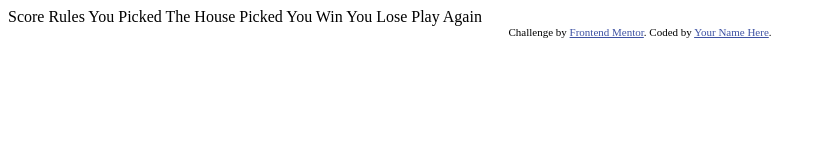
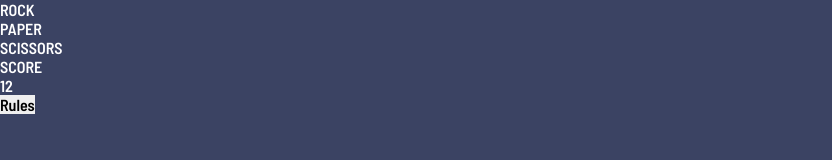
Before and after one commit to LaLeonie/Rock-Paper-Scissors, a plain HTML site: page index.html in a window 1280 px wide. Shown: the whole page, without its empty margins (0-832 px from the left). Drawn offline with Linux system fonts and the light colour scheme.

Commit message:
Adds html structure and root styling

```diff
--- a/index.html
+++ b/index.html
@@ -1,37 +1,44 @@
 <!DOCTYPE html>
 <html lang="en">
-<head>
-  <meta charset="UTF-8">
-  <meta name="viewport" content="width=device-width, initial-scale=1.0"> <!-- displays site properly based on user's device -->
+  <head>
+    <meta charset="UTF-8" />
+    <meta name="viewport" content="width=device-width, initial-scale=1.0" />
+    <!-- displays site properly based on user's device -->
+    <link rel="stylesheet" href="styles.css" />
+    <link
+      rel="icon"
+      type="image/png"
+      sizes="32x32"
+      href="./images/favicon-32x32.png"
+    />
+    <link rel="preconnect" href="https://fonts.gstatic.com" />
+    <link
+      href="https://fonts.googleapis.com/css2?family=Barlow+Semi+Condensed:wght@600;700&display=swap"
+      rel="stylesheet"
+    />
+    <title>Frontend Mentor | Rock, Paper, Scissors</title>
+  </head>
+  <body>
+    <div class="Wrapper">
+      <div class="HeaderSection">
+        <h1 class="HeaderSection__header">
+          Rock<br />Paper<br />Scissors<br />
+        </h1>
+        <div class="HeaderSection__score Card">
+          <div class="Card__title">Score</div>
+          <div class="Card__content">12</div>
+        </div>
+      </div>
+      <div class="GameSection">
+        <div class="GameSection__StepOne"></div>
+        <div class="GameSection__StepTwo"></div>
+        <div class="GameSection__StepThree"></div>
+      </div>
+      <div class="LegendSection">
+        <button class="btn LegendSection__btn">Rules</button>
+      </div>
+    </div>
 
-  <link rel="icon" type="image/png" sizes="32x32" href="./images/favicon-32x32.png">
-
-  <title>Frontend Mentor | Rock, Paper, Scissors</title>
-
-  Score
-  Rules
-
-  You Picked
-  The House Picked
-
-  You Win
-  You Lose
-
-  Play Again
-
-  <!-- Feel free to remove these styles or customise in your own stylesheet 👍 -->
-  <style>
-    .attribution { font-size: 11px; text-align: center; }
-    .attribution a { color: hsl(228, 45%, 44%); }
-  </style>
-</head>
-<body>
-
-
-
-  <div class="attribution">
-    Challenge by <a href="https://www.frontendmentor.io?ref=challenge" target="_blank">Frontend Mentor</a>.
-    Coded by <a href="#">Your Name Here</a>.
-  </div>
-</body>
+    <script src="app.js"></script>
+  </body>
 </html>
--- /dev/null
+++ b/styles.css
@@ -0,0 +1,44 @@
+html {
+  box-sizing: border-box;
+}
+
+*,
+*:before,
+*:after {
+  box-sizing: inherit;
+}
+
+* {
+  vertical-align: baseline;
+  font-weight: inherit;
+  font-family: inherit;
+  font-style: inherit;
+  font-size: 100%;
+  border: 0;
+  outline: 0;
+  padding: 0;
+  margin: 0;
+}
+
+:root {
+  --scissors-light: hsl(39, 89%, 49%) to hsl(40, 84%, 53%);
+  --paper-gradient: hsl(230, 89%, 62%) to hsl(230, 89%, 65%);
+  --rock-gradient: hsl(349, 71%, 52%) to hsl(349, 70%, 56%);
+  --Lizard-gradient: hsl(261, 73%, 60%) to hsl(261, 72%, 63%);
+  --cyan: hsl(189, 59%, 53%) to hsl(189, 58%, 57%);
+  --dark-text: hsl(229, 25%, 31%);
+  --score-text: hsl(229, 64%, 46%);
+  --header-outline: hsl(217, 16%, 45%);
+  --background-gradient: hsl(214, 47%, 23%) to hsl(237, 49%, 15%);
+}
+
+html {
+  background-color: var(--dark-text);
+  font-family: "Barlow Semi Condensed", sans-serif;
+  font-weight: 600;
+  text-transform: uppercase;
+  color: #fff;
+}
+
+@media all and (min-width: 376px) {
+}
```
Also changed, not shown: app.js (added).
